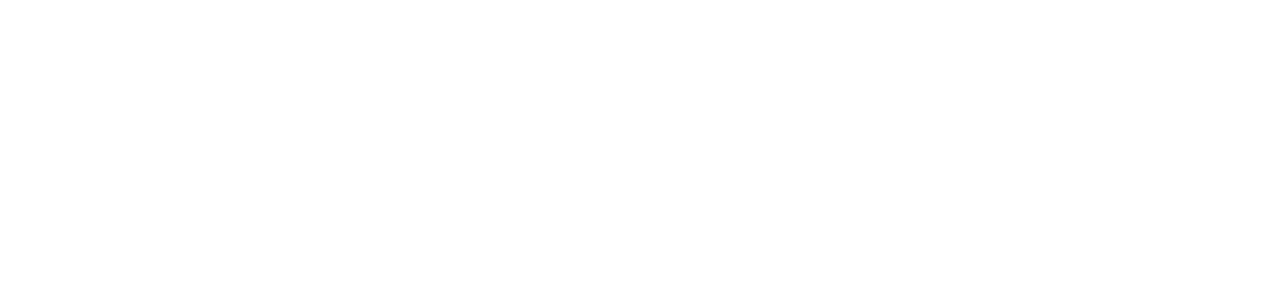
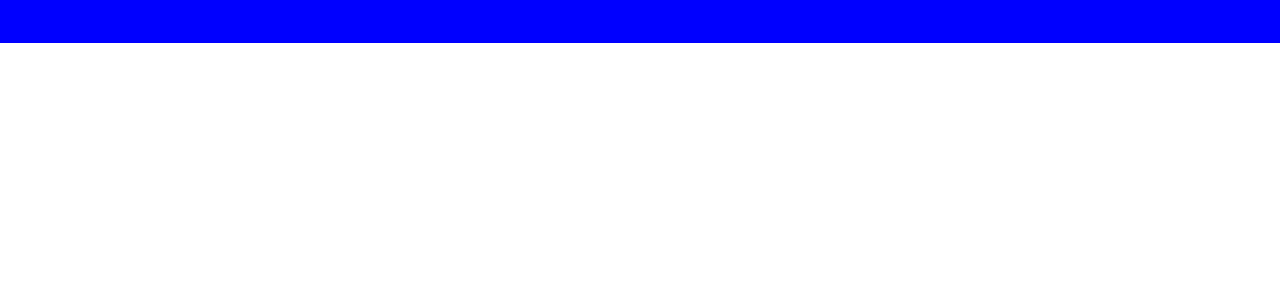
Before and after one commit to hannos1/ZhiHu_Imitate, a Vue app in the folder zhihu_js/: page / in a window 1280 px wide. Shown: the top 300 px of the page. Built offline with nearby package versions, Linux system fonts and the light colour scheme.

Commit message:
My_swiper

```diff
--- a/zhihu_js/package.json
+++ b/zhihu_js/package.json
@@ -9,6 +9,8 @@
     "preview": "vite preview"
   },
   "dependencies": {
+    "lib-flexible": "^0.3.2",
+    "stylus": "^0.59.0",
     "vue": "^3.2.45"
   },
   "devDependencies": {
--- a/zhihu_js/src/App.vue
+++ b/zhihu_js/src/App.vue
@@ -1,11 +1,19 @@
 <script setup>
+import MySwiper from './components/MySwiper.vue';
+import MySwiperItem from './components/MySwiperItem.vue';
 
 </script>
 
 <template>
-
+<MySwiper>
+        <template #item="{id,color}">
+            <MySwiperItem :style="color"></MySwiperItem>
+        </template>
+</MySwiper>
 </template>
 
-<style scoped>
+<style>
+@import './assets/styl/reset.styl'
+
 
 </style>
--- /dev/null
+++ b/zhihu_js/src/assets/css/main.css
@@ -0,0 +1,8 @@
+:root {
+    /* --vt-c-white:#ffffff;
+    --vt-c-indigo:#2c3e50;
+    --vt-c-text-light-1:var(--vt-c-indigo);
+    --color-text: var(--vt-c-text-light-1);
+    --color-background: var(--vt-c-white); */
+
+}
--- /dev/null
+++ b/zhihu_js/src/assets/styl/reset.styl
@@ -0,0 +1,20 @@
+html, body, div, span, applet, object, iframe,
+h1, h2, h3, h4, h5, h6, p, blockquote, pre,
+a, abbr, acronym, address, big, cite, code,
+del, dfn, em, img, ins, kbd, q, s, samp,
+small, strike, strong, sub, sup, tt, var,
+b, u, i, center,
+dl, dt, dd, ol, ul, li,
+fieldset, form, label, legend,
+table, caption, tbody, tfoot, thead, tr, th, td,
+article, aside, canvas, details, embed,
+figure, figcaption, footer, header, hgroup,
+menu, nav, output, ruby, section, summary,
+time, mark, audio, video {
+padding: 0;
+margin: 0;
+font: inherit;
+font-size: 100%;
+vertical-align: baseline;
+border: 0;
+}
--- /dev/null
+++ b/zhihu_js/src/components/MySwiper.vue
@@ -0,0 +1,117 @@
+<template>
+    <div class="swiper_container">
+        <div class="swiper_block"
+         ref="swiper"
+         @touchstart="swiperTouch"
+         @touchmove="swiperMove"
+         @touchend="swiperEnd"
+         :style="`--scroll-left: ${state.basicX}`+'px'"
+         :class="state.isEnd?'transitionEnd':'transitioning'"
+         >
+            <div class="swiper_item" v-for="item in items">
+                <slot name="item" v-bind="item"></slot>
+            </div>
+        </div>
+    </div>
+</template>
+
+<script setup>
+import {ref,onMounted,reactive} from 'vue'
+const state = reactive({
+    firstX:0,
+    basicX:0,
+    touchX:0,
+    index:0,
+    isEnd:false
+})
+
+const items = [
+    {
+        id:1,
+        color:'background-color:blue;'
+    },
+    {
+        id:2,
+        color:'background-color:green;'
+    },
+    {
+        id:3,
+        color:'background-color:yellow;'
+    }
+]
+
+const swiper = ref(null)
+
+const swiperTouch = (event) => {
+    // console.log('鼠标按下了..')
+    state.touchX = event.touches[0].screenX
+    // console.log(state.touchX)
+    state.isEnd = false
+}
+
+const swiperMove = (event) => {
+    // console.log('鼠标移动了..',event)
+    let moveX = event.touches[0].screenX
+    if(state.basicX + moveX - state.touchX <= 0&&state.basicX + moveX - state.touchX>-750){ // 如果越界了就不让它动
+        state.basicX += moveX - state.touchX
+        state.touchX = moveX
+    }
+
+    // console.log(state.basicX,state.firstX)
+}
+
+const swiperEnd = (event) => {
+    // console.log('停止移动',event)
+    state.isEnd = true
+    let move = state.firstX - state.basicX
+
+    if(move < 0 && Math.abs(move) > 60){// 说明要向左移动
+        if(state.firstX <= -375){
+            state.basicX = state.firstX + 375
+            state.firstX = state.basicX
+        }else{
+            state.basicX = state.firstX
+        }
+    }else if(move > 0 && Math.abs(move) > 60){
+        // console.log('hhhh')
+        if(state.firstX >= -750){
+            state.basicX = state.firstX - 375
+            state.firstX = state.basicX
+        }else{
+            state.basicX = state.firstX
+        }
+    }else{
+        state.basicX = state.firstX
+    }
+}
+
+
+
+onMounted(() => {
+    // console.log(swiper.value)  //查看swiper节点
+
+})
+
+</script>
+
+<style lang="stylus">
+
+
+.swiper_container
+    --scroll-left:0
+    background-color red
+    position relative
+    overflow hidden
+    .swiper_block
+        position relative
+        display flex
+        left calc(var(--scroll-left))
+        top 0
+        transform translateZ(0)
+        &.transitionEnd
+            transition: left 0.2s ease-in-out;
+        &.transitioning
+            transition: all 0s ease-in-out;
+
+
+</style>
--- /dev/null
+++ b/zhihu_js/src/components/MySwiperItem.vue
@@ -0,0 +1,16 @@
+<template>
+    <div class="swiperitem_container">
+        <slot></slot>
+    </div>
+</template>
+
+<script setup>
+
+</script>
+
+<style lang="stylus">
+.swiperitem_container
+    width 100vw
+    height 2.666667rem /* 100/37.5 */
+
+</style>
--- a/zhihu_js/src/main.js
+++ b/zhihu_js/src/main.js
@@ -1,5 +1,7 @@
 import { createApp } from 'vue'
 // import './style.css'
 import App from './App.vue'
+import 'lib-flexible/flexible'
 
-createApp(App).mount('#app')
+createApp(App)
+    .mount('#app')
```
Also changed, not shown: 2 other files (tests, documents, lock files or other folders).
